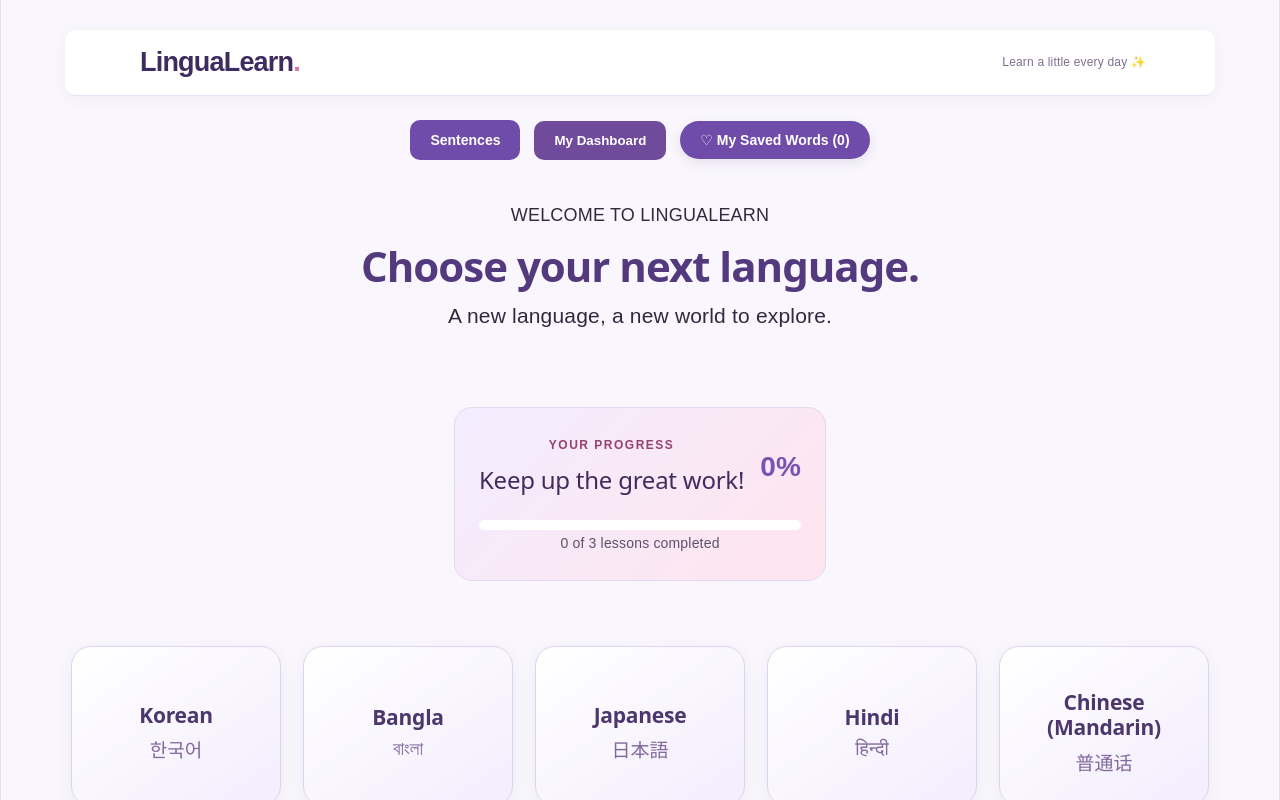
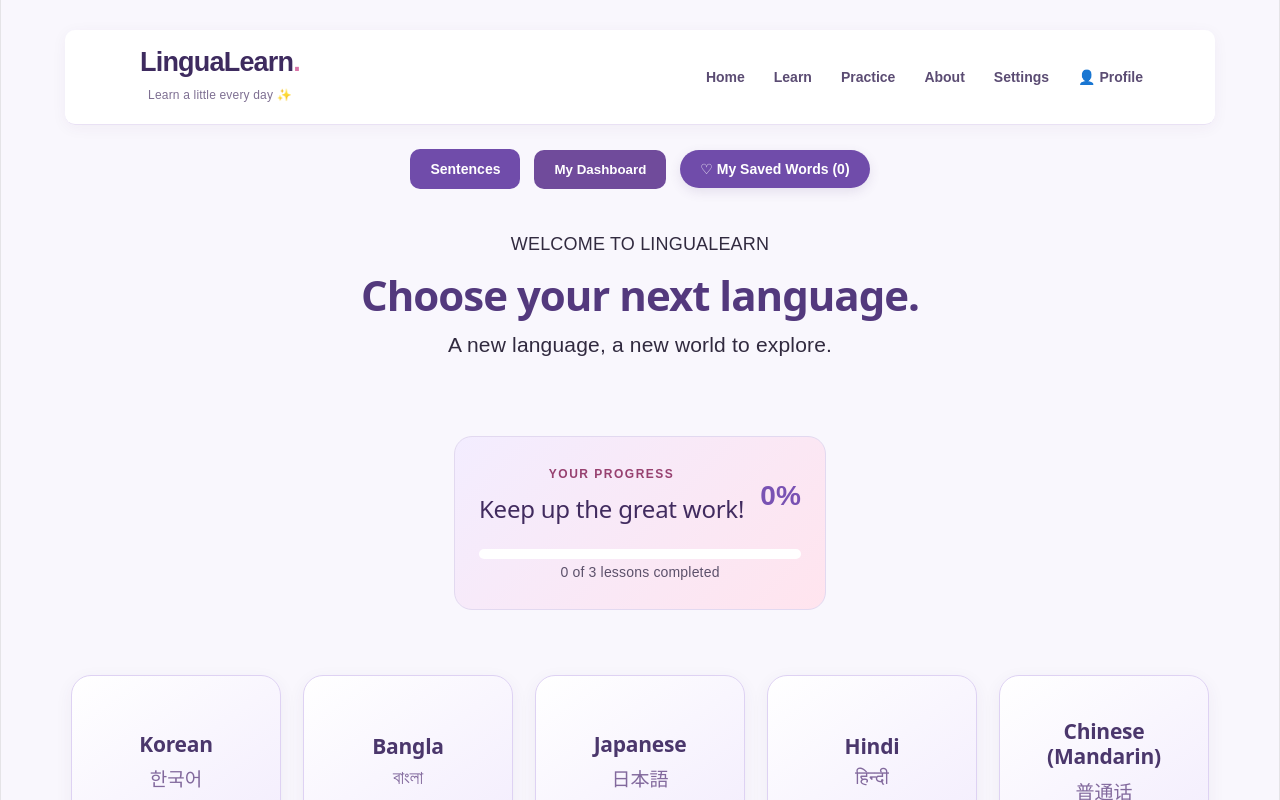
Before and after one commit to NasrumaHussain/LinguaLearn, a React app: page / in a window 1280 px wide. Shown: the top 800 px of the page. Built offline with nearby package versions, Linux system fonts and the light colour scheme; the HTML template or start-up script is replaced by a standard one.

Commit message:
Enhance Navbar with additional links and profile menu

```diff
--- a/src/components/Navbar.jsx
+++ b/src/components/Navbar.jsx
@@ -1,15 +1,58 @@
-
+import { useState } from "react";
 import "./Navbar.css";
 
-function Navbar({ onHome }) {
+function Navbar({ onHome, onLearn, onPractice, onAbout, onSettings, onProfile }) {
+  const [showProfileMenu, setShowProfileMenu] = useState(false);
+
   return (
     <nav className="navbar">
-      <button className="brand" onClick={onHome}>
-        LinguaLearn<span>.</span>
-      </button>
+      <div className="navbar-brand-section">
+        <button className="brand" onClick={onHome}>
+          LinguaLearn<span>.</span>
+        </button>
 
-      <div className="navbar-tagline">
-        Learn a little every day ✨
+        <div className="navbar-tagline">
+          Learn a little every day ✨
+        </div>
+      </div>
+
+      <div className="navbar-links">
+        <button className="navbar-link" onClick={onHome}>
+          Home
+        </button>
+
+        <button className="navbar-link" onClick={onLearn}>
+          Learn
+        </button>
+
+        <button className="navbar-link" onClick={onPractice}>
+          Practice
+        </button>
+
+        <button className="navbar-link" onClick={onAbout}>
+          About
+        </button>
+
+        <button className="navbar-link" onClick={onSettings}>
+          Settings
+        </button>
+
+        <div className="profile-container">
+          <button
+            className="profile-button"
+            onClick={() => setShowProfileMenu(!showProfileMenu)}
+          >
+            <span>👤</span> Profile
+          </button>
+
+          {showProfileMenu && (
+            <div className="profile-dropdown">
+              <button onClick={onProfile}>My Profile</button>
+              <button onClick={onProfile}>Login / Register</button>
+              <p>Account features coming soon</p>
+            </div>
+          )}
+        </div>
       </div>
     </nav>
   );
```
